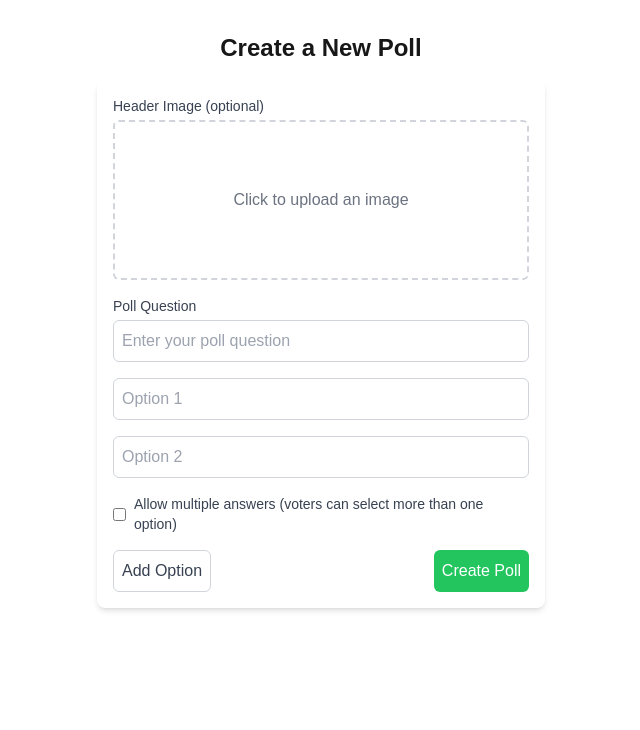
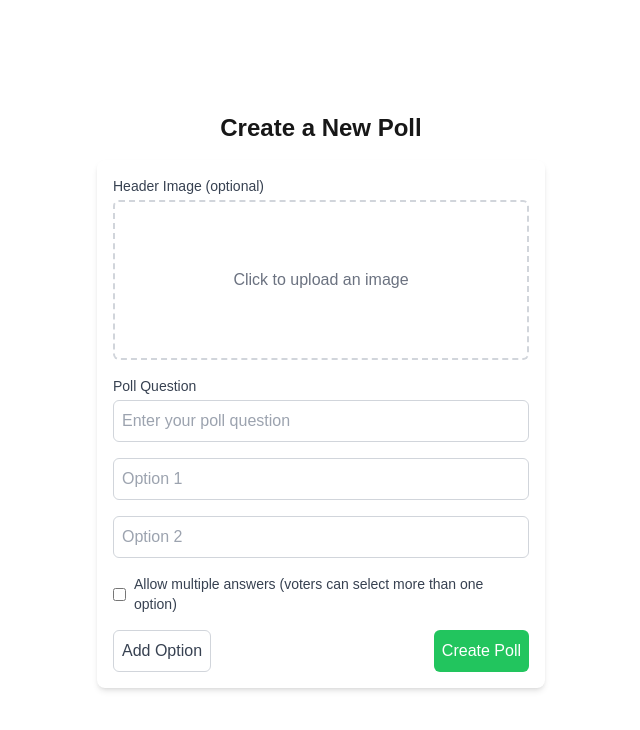
Before and after one commit to aleksiliu/QuickPoll-polling-app, a Next.js app: page / in a window 1280 px wide. Shown: the top 730 px of the page, without its empty margins (319-959 px from the left). Built offline with nearby package versions, Linux system fonts and the light colour scheme.

Commit message:
Center layout

```diff
--- a/src/app/components/VotingInterface.tsx
+++ b/src/app/components/VotingInterface.tsx
@@ -108,7 +108,7 @@ export default function VotingInterface({ pollId }: { pollId: string }) {
   const totalVotes = poll.options.reduce((sum, option) => sum + option.voteCount, 0);
 
   return (
-    <div className="mt-8 p-4 bg-white rounded-lg shadow-md max-w-md mx-auto">
+    <div className="p-4 bg-white rounded-lg shadow-md max-w-md mx-auto">
       {headerImage && (
         <div className="mb-4">
           <Image
--- a/src/app/layout.tsx
+++ b/src/app/layout.tsx
@@ -25,11 +25,13 @@ export default function RootLayout({
 }>) {
   return (
     <html lang="en">
-      <body
-        className={`${geistSans.variable} ${geistMono.variable} antialiased`}
-      >
-        {children}
-      </body>
+    <body
+  className={`flex justify-center items-center min-h-screen`}
+>
+  <main className="w-full max-w-4xl p-4">
+    {children}
+  </main>
+</body>
     </html>
   );
 }
--- a/src/app/page.tsx
+++ b/src/app/page.tsx
@@ -2,7 +2,7 @@ import CreatePollForm from './components/CreatePollForm';
 
 export default function Home() {
   return (
-    <div className="container mx-auto p-4 mt-4">
+    <div className="container mx-auto p-4">
       <h1 className="text-2xl text-center font-bold mb-4">Create a New Poll</h1>
       <CreatePollForm />
     </div>
```
Also changed, not shown: 1 other file (tests, documents, lock files or other folders).
